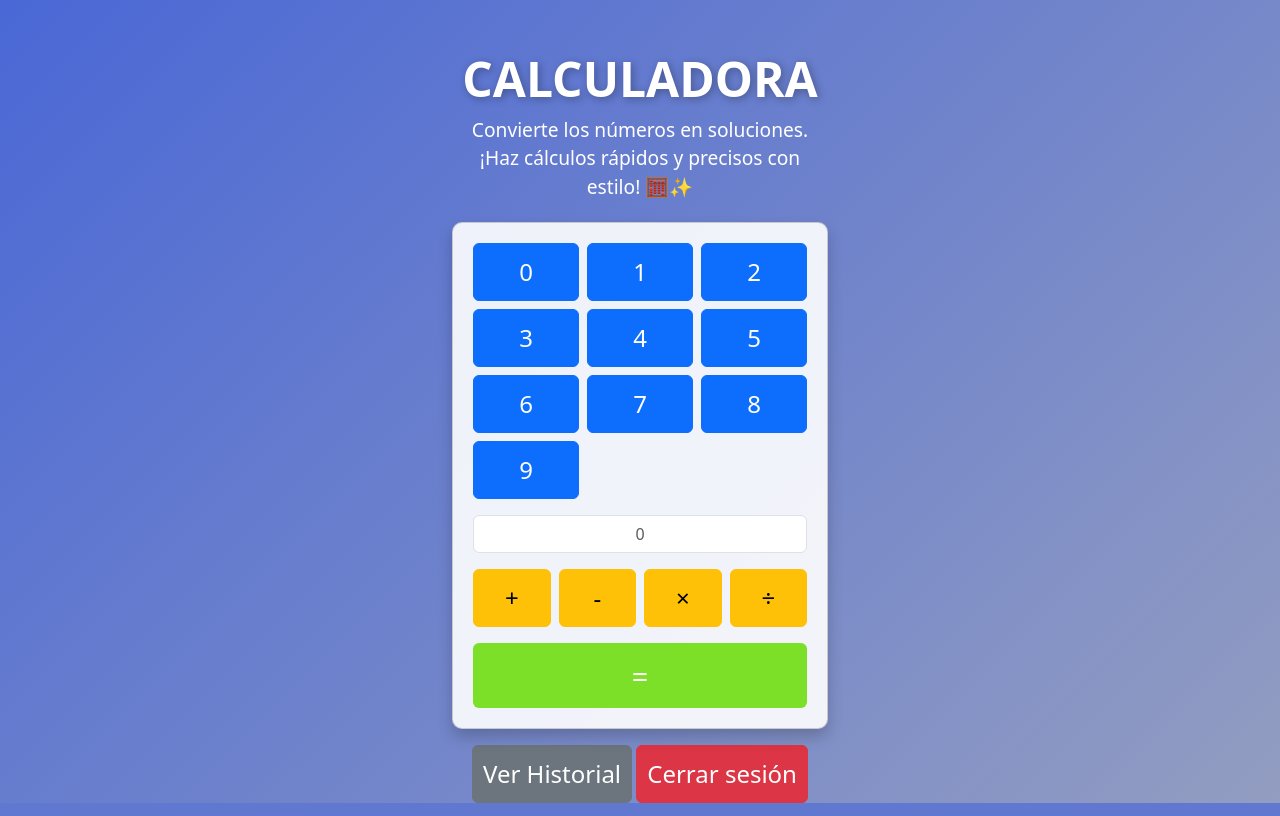
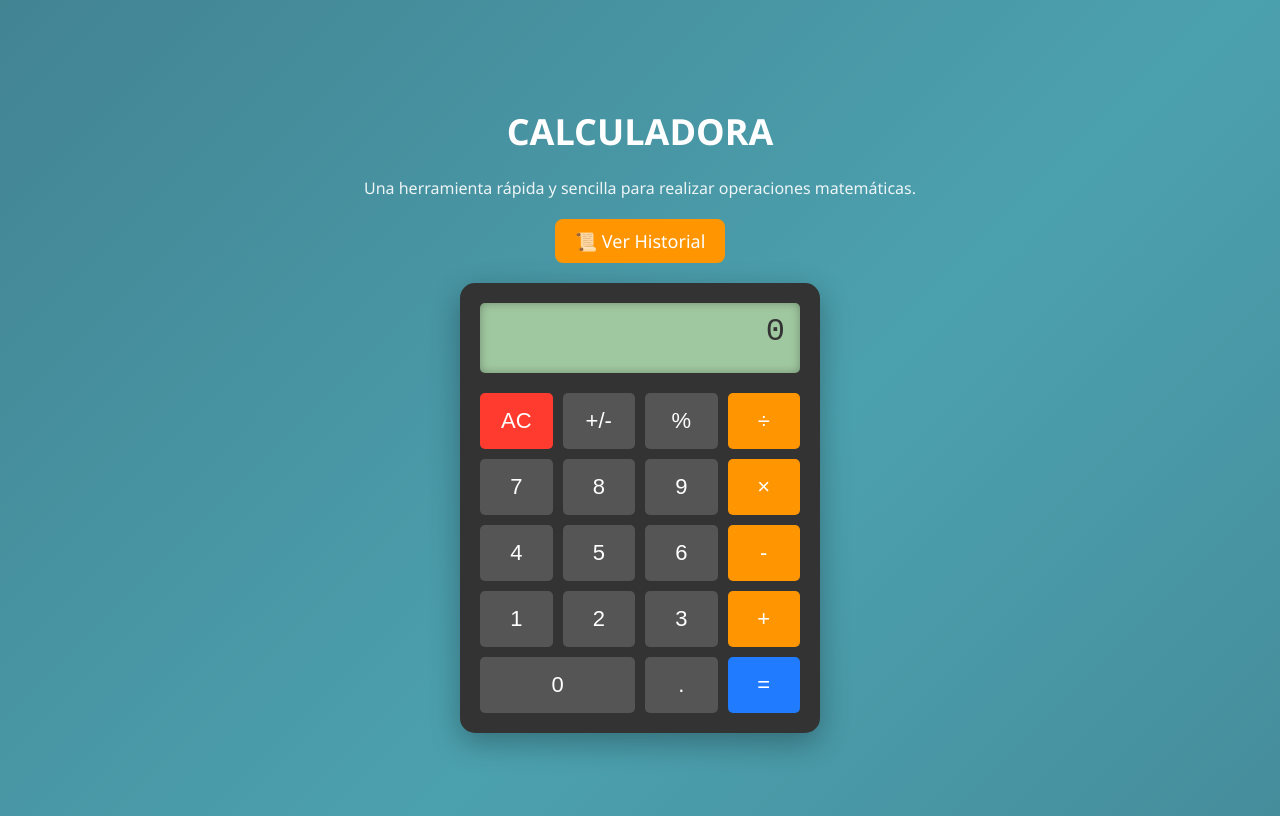
Before and after one commit to 23Vvrangler/calculator-IS, a PHP site: page /index.php in a window 1280 px wide. Run offline with PHP 8.4, Linux system fonts and the light colour scheme; a user stored in the database is signed in.

Commit message:
Add files via upload

```diff
--- a/index.php
+++ b/index.php
@@ -1,112 +1,218 @@
-<?php
-include 'conexion.php';
-if (!isset($_SESSION['user_id'])) {
-    header("Location: login.php");
-    exit;
-}
-?>
 <!DOCTYPE html>
 <html lang="es">
 <head>
     <meta charset="UTF-8">
-    <title>Calculadora Interactiva</title>
-    <link href="https://cdn.jsdelivr.net/npm/bootstrap@5.3.3/dist/css/bootstrap.min.css" rel="stylesheet">
-    <script src="https://code.jquery.com/jquery-3.6.4.min.js"></script>
+    <meta name="viewport" content="width=device-width, initial-scale=1.0">
+    <title>Calculadora</title>
     <style>
+        @keyframes fondoAnimado {
+            0% { background-position: 0% 50%; }
+            50% { background-position: 100% 50%; }
+            100% { background-position: 0% 50%; }
+        }
+
         body {
-            background: linear-gradient(135deg,rgb(74, 104, 214),rgb(147, 157, 193));
-            color: #333;
+            display: flex;
+            flex-direction: column;
+            justify-content: center;
+            align-items: center;
+            height: 100vh;
+            font-family: 'Segoe UI', Tahoma, Geneva, Verdana, sans-serif;
+            background: linear-gradient(-45deg, #2c3e50, #4ca1af, #2c3e50);
+            background-size: 400% 400%;
+            animation: fondoAnimado 10s infinite alternate;
+            color: white;
             text-align: center;
         }
-        .container {
-            max-width: 400px;
-            margin-top: 50px;
+
+        h1 {
+            font-size: 36px;
+            font-weight: bold;
+            margin-bottom: 5px;
         }
-        h1 {
-            font-size: 3rem;
-            font-weight: bold;
-            color: #fff;
-            text-shadow: 2px 2px 8px rgba(0, 0, 0, 0.3);
-            animation: fadeInDown 1s ease-in-out;
+
+        p {
+            font-size: 16px;
+            margin-bottom: 20px;
+            opacity: 0.9;
         }
-        p {
-            font-size: 1.2rem;
-            color: #fff;
+
+        .btn-historial {
+            background-color: #ff9500;
+            color: white;
+            font-size: 18px;
+            padding: 10px 20px;
+            border-radius: 8px;
+            text-decoration: none;
+            display: inline-block;
             margin-bottom: 20px;
-            animation: fadeIn 1.5s ease-in-out;
+            transition: 0.3s;
         }
-        .btn {
-            font-size: 1.5rem;
-            padding: 10px;
-            transition: transform 0.2s ease, box-shadow 0.2s ease;
+
+        .btn-historial:hover {
+            background-color: #ffaa33;
+            transform: scale(1.05);
         }
-        .btn:hover {
-            transform: scale(1.1);
-            box-shadow: 0px 4px 10px rgba(0, 0, 0, 0.3);
+
+        .calculadora {
+            width: 320px;
+            background-color: #333;
+            border-radius: 15px;
+            padding: 20px;
+            box-shadow: 0 10px 30px rgba(0, 0, 0, 0.3);
         }
-        .btn-equal {
-            background:rgb(123, 224, 39);
+
+        .pantalla {
+            background-color: #a0c8a0;
+            color: #333;
+            font-size: 32px;
+            text-align: right;
+            padding: 10px 15px;
+            margin-bottom: 20px;
+            border-radius: 5px;
+            box-shadow: inset 0 0 10px rgba(0, 0, 0, 0.3);
+            font-family: 'Courier New', Courier, monospace;
+            height: 50px;
+            overflow: hidden;
+        }
+
+        .botones {
+            display: grid;
+            grid-template-columns: repeat(4, 1fr);
+            grid-gap: 10px;
+        }
+
+        button {
+            background-color: #555;
             color: white;
-            font-size: 1.8rem;
+            border: none;
+            border-radius: 5px;
+            padding: 15px 0;
+            font-size: 22px;
+            cursor: pointer;
+            transition: all 0.2s;
         }
-        .card {
-            background: rgba(255, 255, 255, 0.9);
-            border-radius: 10px;
-            padding: 20px;
-            box-shadow: 0px 8px 15px rgba(0, 0, 0, 0.2);
+
+        button:hover {
+            background-color: #666;
+            transform: translateY(-2px);
         }
-        @keyframes fadeIn {
-            from { opacity: 0; }
-            to { opacity: 1; }
+
+        button:active {
+            transform: translateY(1px);
         }
-        @keyframes fadeInDown {
-            from { opacity: 0; transform: translateY(-20px); }
-            to { opacity: 1; transform: translateY(0); }
+
+        .operador {
+            background-color: #ff9500;
+        }
+
+        .operador:hover {
+            background-color: #ffaa33;
+        }
+
+        .igual {
+            background-color: #217bff;
+        }
+
+        .igual:hover {
+            background-color: #4492ff;
+        }
+
+        .borrar {
+            background-color: #ff3b30;
+        }
+
+        .borrar:hover {
+            background-color: #ff5b50;
         }
     </style>
 </head>
 <body>
-    <div class="container">
-        <h1>CALCULADORA</h1>
-        <p>Convierte los números en soluciones. ¡Haz cálculos rápidos y precisos con estilo! 🧮✨</p>
+    <h1>CALCULADORA</h1>
+    <p>Una herramienta rápida y sencilla para realizar operaciones matemáticas.</p>
+    <a href="historial.php" class="btn-historial">📜 Ver Historial</a>
 
-        <div class="card">
-            <form action="procesar.php" method="POST">
-                <div class="row g-2 mb-3">
-                    <?php for ($i = 0; $i <= 9; $i++): ?>
-                        <div class="col-4">
-                            <button type="button" class="btn btn-primary w-100" onclick="agregarNumero(<?= $i ?>)"><?= $i ?></button>
-                        </div>
-                    <?php endfor; ?>
-                </div>
+    <div class="calculadora">
+        <div class="pantalla" id="pantalla">0</div>
+        <div class="botones">
+            <button class="borrar" onclick="limpiar()">AC</button>
+            <button onclick="cambiarSigno()">+/-</button>
+            <button onclick="ingresarOperacion('%')">%</button>
+            <button class="operador" onclick="ingresarOperacion('÷')">÷</button>
 
-                <input type="text" id="pantalla" name="expresion" class="form-control text-center mb-3" placeholder="0" readonly>
+            <button onclick="ingresarNumero(7)">7</button>
+            <button onclick="ingresarNumero(8)">8</button>
+            <button onclick="ingresarNumero(9)">9</button>
+            <button class="operador" onclick="ingresarOperacion('×')">×</button>
 
-                <div class="row g-2 mb-3">
-                    <div class="col-3"><button type="button" class="btn btn-warning w-100" onclick="agregarOperacion('+')">+</button></div>
-                    <div class="col-3"><button type="button" class="btn btn-warning w-100" onclick="agregarOperacion('-')">-</button></div>
-                    <div class="col-3"><button type="button" class="btn btn-warning w-100" onclick="agregarOperacion('*')">×</button></div>
-                    <div class="col-3"><button type="button" class="btn btn-warning w-100" onclick="agregarOperacion('/')">÷</button></div>
-                </div>
+            <button onclick="ingresarNumero(4)">4</button>
+            <button onclick="ingresarNumero(5)">5</button>
+            <button onclick="ingresarNumero(6)">6</button>
+            <button class="operador" onclick="ingresarOperacion('-')">-</button>
 
-                <button type="submit" class="btn btn-equal w-100">=</button>
-            </form>
+            <button onclick="ingresarNumero(1)">1</button>
+            <button onclick="ingresarNumero(2)">2</button>
+            <button onclick="ingresarNumero(3)">3</button>
+            <button class="operador" onclick="ingresarOperacion('+')">+</button>
+
+            <button style="grid-column: span 2;" onclick="ingresarNumero(0)">0</button>
+            <button onclick="ingresarDecimal()">.</button>
+            <button class="igual" onclick="calcular()">=</button>
         </div>
-
-        <a href="historial.php" class="btn btn-secondary mt-3">Ver Historial</a>
-        <a href="logout.php" class="btn btn-danger mt-3">Cerrar sesión</a>
     </div>
 
     <script>
-        function agregarNumero(numero) {
-            let pantalla = document.getElementById('pantalla');
-            pantalla.value += numero;
+        let pantalla = document.getElementById('pantalla');
+
+        function ingresarNumero(num) {
+            if (pantalla.innerText === '0' || pantalla.innerText === "Error: ingrese otro número") {
+                pantalla.innerText = num;
+            } else {
+                pantalla.innerText += num;
+            }
         }
 
-        function agregarOperacion(operador) {
-            let pantalla = document.getElementById('pantalla');
-            pantalla.value += " " + operador + " ";
+        function ingresarOperacion(op) {
+            if (!pantalla.innerText.endsWith(' ') && pantalla.innerText !== '' && pantalla.innerText !== "Error: ingrese otro número") {
+                pantalla.innerText += ' ' + op + ' ';
+            }
         }
+
+        function ingresarDecimal() {
+            let partes = pantalla.innerText.split(' ');
+            let ultimaParte = partes[partes.length - 1];
+
+            if (!ultimaParte.includes('.') && pantalla.innerText !== "Error: ingrese otro número") {
+                pantalla.innerText += '.';
+            }
+        }
+
+        function cambiarSigno() {
+            let valor = parseFloat(pantalla.innerText);
+            if (!isNaN(valor) && pantalla.innerText !== "Error: ingrese otro número") {
+                pantalla.innerText = valor * -1;
+            }
+        }
+
+        function limpiar() {
+            pantalla.innerText = '0';
+        }
+
+        function calcular() {
+            try {
+                let expresion = pantalla.innerText.replace('÷', '/').replace('×', '*');
+
+                if (expresion.includes('/ 0')) {
+                    pantalla.innerText = "Error: ingrese otro número";
+                } else {
+                    pantalla.innerText = eval(expresion);
+                }
+            } catch {
+                pantalla.innerText = 'Error';
+            }
+        }
+
+
     </script>
 </body>
 </html>
```
Also changed, not shown: calculadora_db (1).sql (added, +127 -0 lines).
